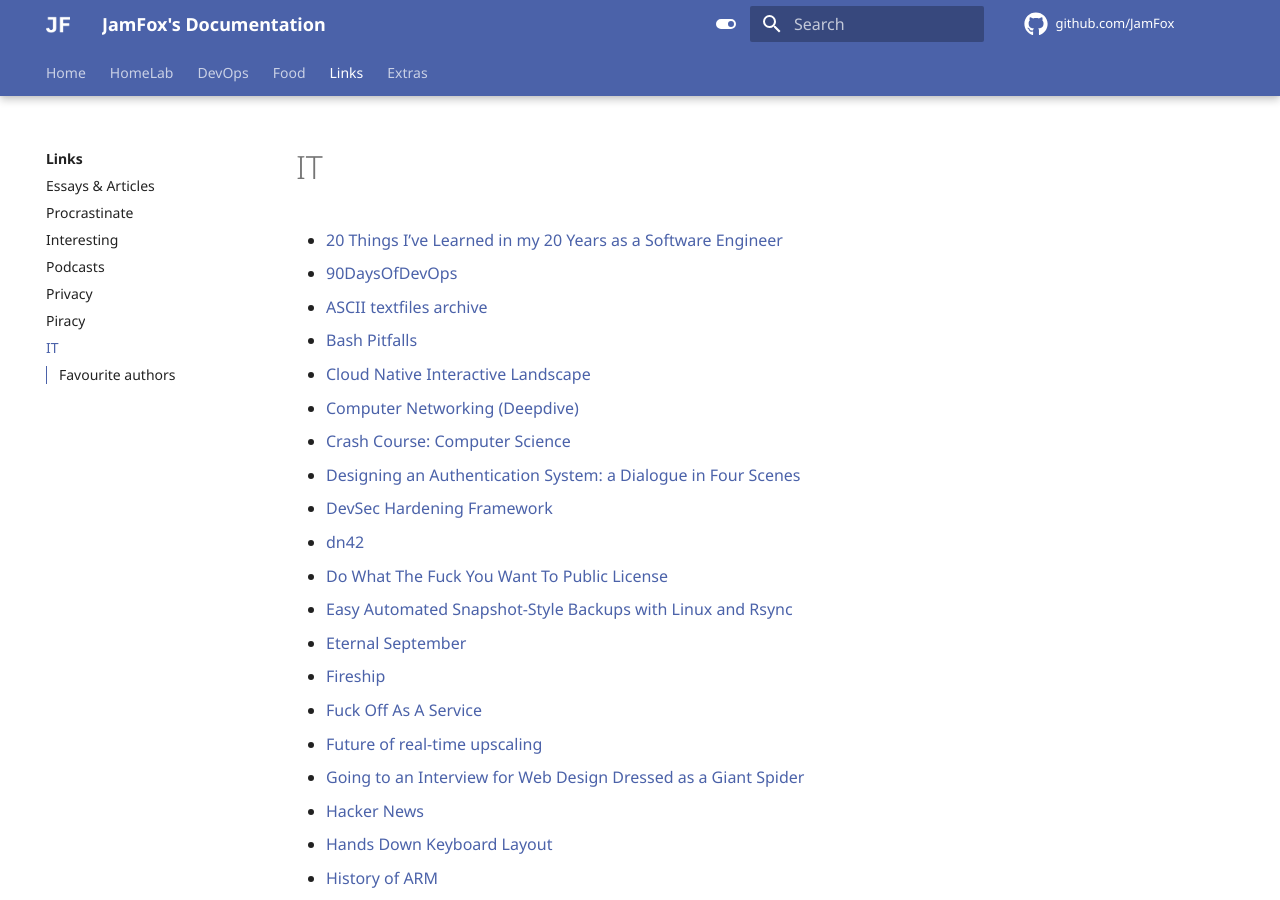
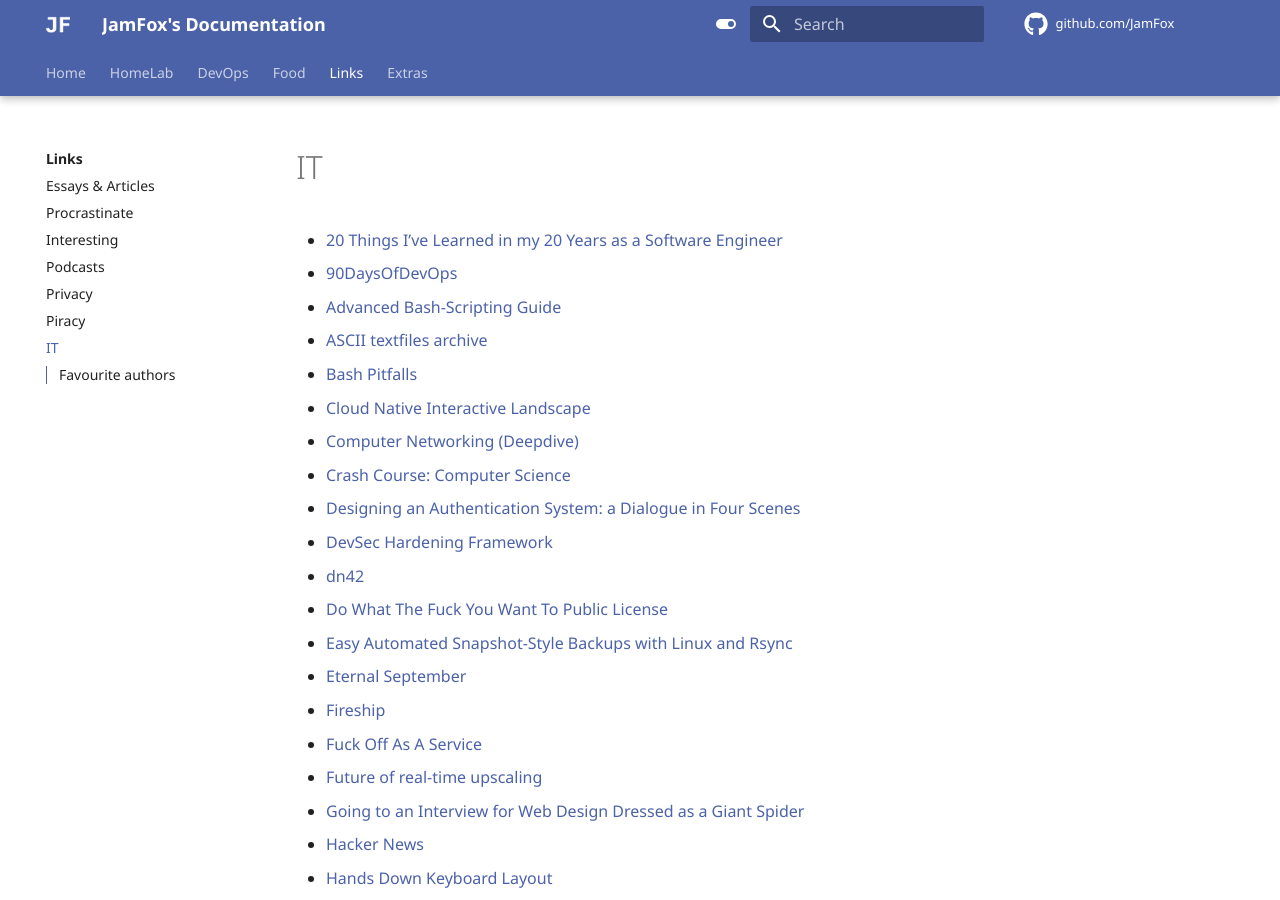
Before and after one commit to JamFox/docs.jamfox.dev, an MkDocs documentation site: the page built from docs/content/links/it.md, in a window 1280 px wide and 900 px high. Built offline with MkDocs 1.6.1 and Material for MkDocs 9.7.7, drawn with Linux system fonts in a browser that asks for light colours; comment, search, counter and statistics services are not loaded.

Commit message:
it: bash guide

```diff
--- a/docs/content/links/it.md
+++ b/docs/content/links/it.md
@@ -4,6 +4,7 @@ title: "IT"
 
 - [20 Things I’ve Learned in my 20 Years as a Software Engineer](https://www.simplethread.com/20-things-ive-learned-in-my-20-years-as-a-software-engineer/)
 - [90DaysOfDevOps](https://github.com/MichaelCade/90DaysOfDevOps)
+- [Advanced Bash-Scripting Guide](https://tldp.org/LDP/abs/html/)
 - [ASCII textfiles archive](http://textfiles.com/)
 - [Bash Pitfalls](http://mywiki.wooledge.org/BashPitfalls)
 - [Cloud Native Interactive Landscape](https://landscape.cncf.io/)
```
